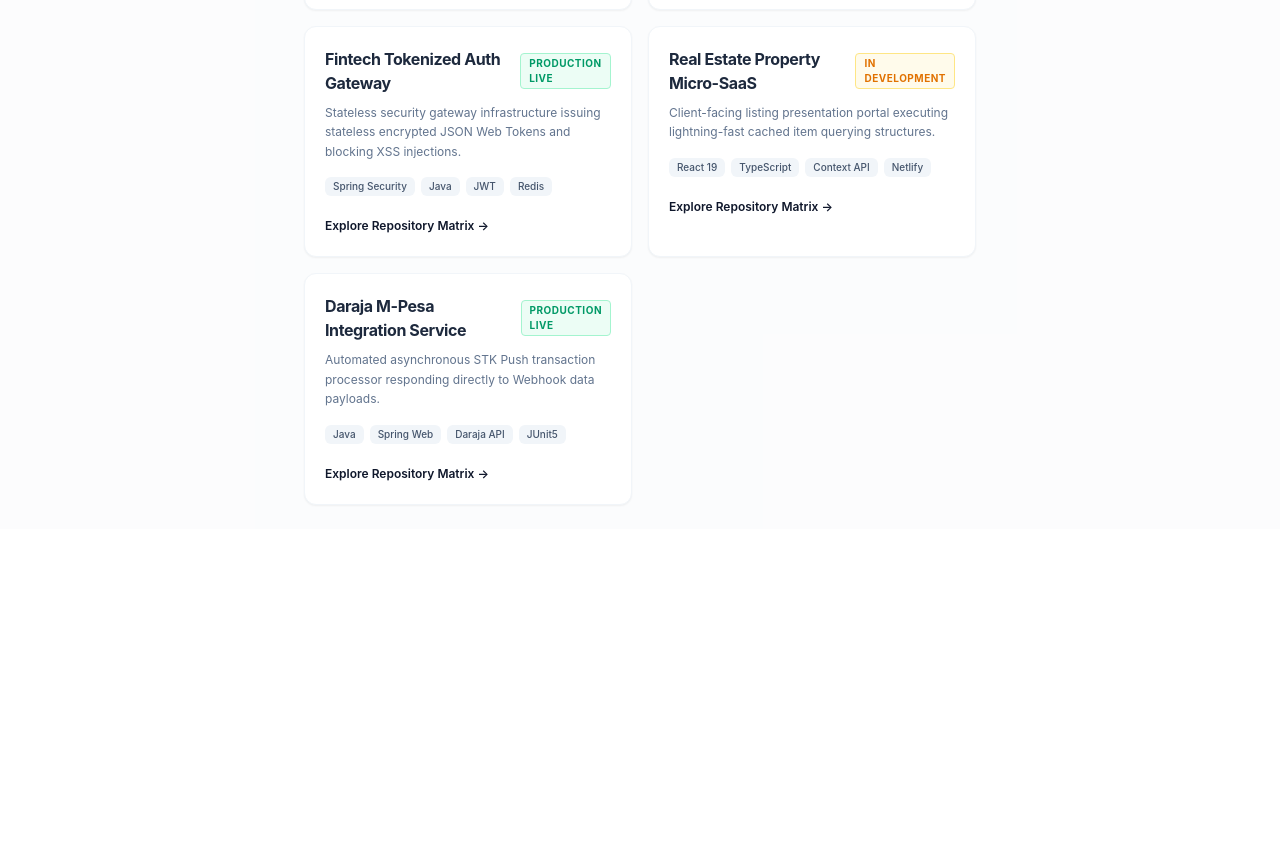
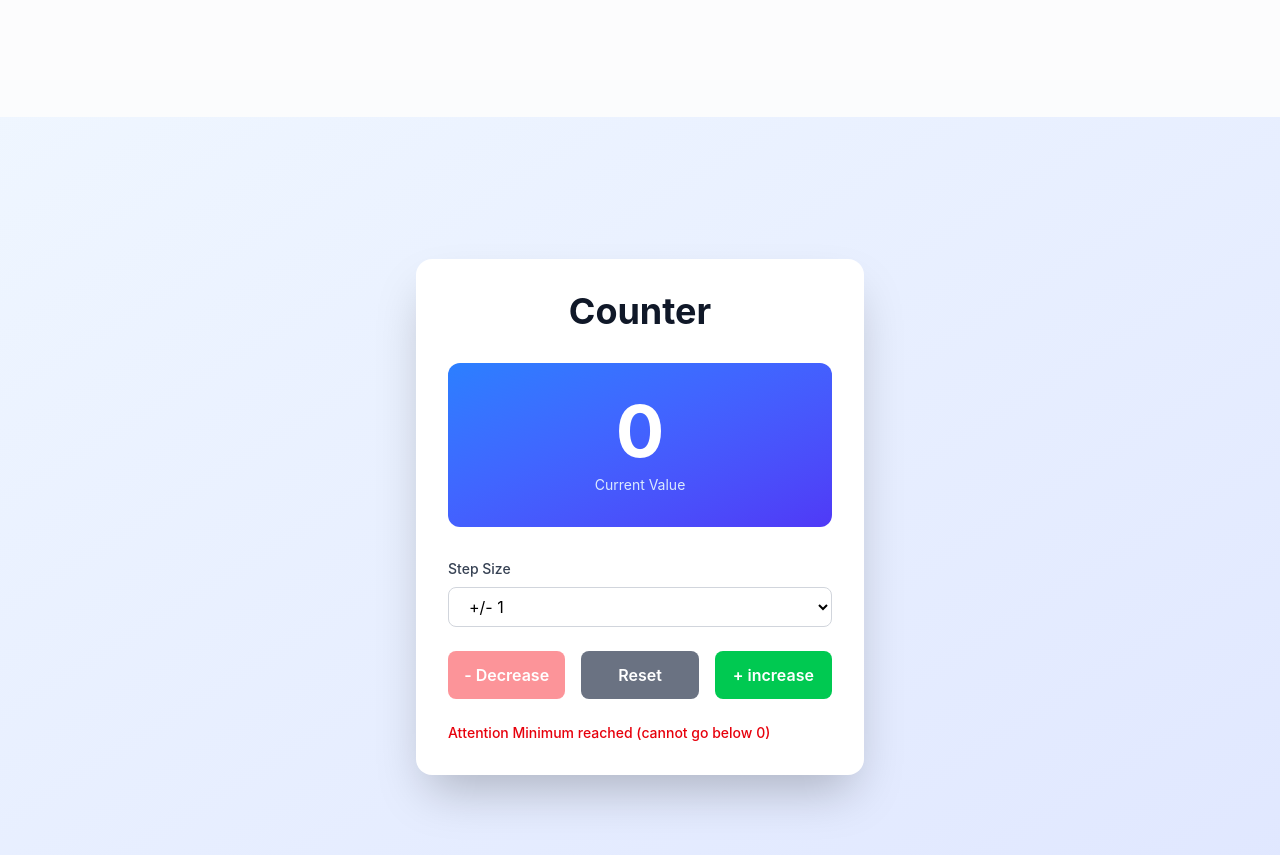
Before and after one commit to manuelogonda/Frontend-React-TS, a React (Vite) app in the folder frontend/: page / in a window 1280 px wide. Shown: the part 683-1538 px from the top of the page. Before the commit the page ends 1212 px from the top, so only its background shows below. Built offline with nearby package versions, Linux system fonts and the light colour scheme.

Commit message:
practical lab useState counter with Constaint

```diff
--- a/frontend/src/App.tsx
+++ b/frontend/src/App.tsx
@@ -3,6 +3,7 @@ import { Bio } from './Components/simple-components/Bio'
 import { Header } from './Components/simple-components/Header'
 import { ProjectCard, type ProjectAttributes } from './Components/simple-components/ProjectCard'
 import { ProjectList } from './Components/simple-components/Projects';
+import { CounterWithConstraint } from './Components/StateManagement/UseStateThemeToggler';
 import './index.css'
 
 const MOCK_PROJECT_DATABASE: ProjectAttributes[] = [
@@ -53,7 +54,7 @@ function App() {
   return (
     <>
       <div className="min-h-screen bg-slate-50/50 py-6 px-4 sm:px-6">
-      <Header />
+      {/* <Header />
       <Bio />
 
       <main className="max-w-2xl mx-auto mt-4 font-sans">
@@ -78,8 +79,10 @@ function App() {
           })}
 
         </div>
-      </main>
+      </main> */}
+
     </div>
+    <CounterWithConstraint />
     </>
   )
 }
--- /dev/null
+++ b/frontend/src/Components/StateManagement/UseStateThemeToggler.tsx
@@ -0,0 +1,110 @@
+import { useState } from "react";
+
+export function ThemeToggler() {
+    const [isDark, setIsDark] = useState(false);
+    <button onClick={()=> setIsDark(true)}>
+        {isDark ? 'Light mode' : 'Dark mode'}
+    </button>
+}
+
+// counter with constants
+export function CounterWithConstraint() {
+    const [count, setCount] = useState(0);
+    const [increasesWith,setIncreasesWith] = useState(1);
+
+    const increament = () => {
+        setCount(prev => {
+            const newCount = prev + increasesWith;
+            // not above ten constraint
+            return newCount > 10 ? 10 : newCount;
+        })
+    }
+
+    const decreament = () => {
+        setCount(prev => {
+            const newCount = prev - increasesWith;
+            //constraint not below
+            return newCount < 0 ? 0 : newCount;
+        })
+    }
+
+    const reset = () => {
+        setCount(0);
+    }
+
+    const handleStepChange = (e: any) => {
+       setIncreasesWith(parseInt(e.target.value));
+    }
+
+    return (
+        <div className="min-h-screen flex items-center justify-center bg-gradient-to-br from-blue-50 to-indigo-100 p-4">
+            <div className="bg-white rounded-2xl shadow-2xl p-8 max-w-md w-full">
+                <h1 className="text-4xl font-bold text-center text-gray-900 mb-8">Counter</h1>
+
+                <div className="bg-gradient-to-br from-blue-500 to-indigo-600 rounded-xl p-8 mb-8 text-center">
+                    <p className="text-7xl font-bold text-white">{count}</p>
+                    <p className="text-blue-100 text-sm mt-2">Current Value</p>
+                </div>
+
+                <div className="mb-6">
+                    <label className="block text-sm font-medium text-gray-700 mb-2"
+                    htmlFor="stepValues"
+                    >
+                        Step Size
+                    </label>
+                    <select
+                    onChange={handleStepChange}
+                    className="w-full px-4 py-2 border border-gray-300 rounded-lg focus:ring-2 focus:ring-blue-500"
+                    value={increasesWith}
+                    >
+                        <option value={1}>+/- 1</option>
+                        <option value={5}>+/- 5</option>
+                        <option value={10}>+/- 10</option>
+                    </select>
+                </div>
+
+                <div className="flex gap-4 mb-6">
+                    <button
+                    className="flex-1 px-4 py-3 bg-red-500 text-white font-semibold rounded-lg hover:bg-red-600 disabled:opacity-50 transition-all"
+                    disabled= {count === 0}
+                    onClick={decreament}
+                    >
+                        - Decrease
+                    </button>
+                    <button
+                    className="flex-1 px-4 py-3 bg-gray-500 text-white font-semibold rounded-lg hover:bg-gray-600 transition-all"
+                    onClick={reset}>
+                        Reset
+                    </button>
+                    <button
+                    onClick={increament}
+                    disabled = {count === 10}
+                    className="flex-1 px-4 py-3 bg-green-500 text-white font-semibold rounded-lg hover:bg-green-600 disabled:opacity-50 disabled:cursor-not-allowed transition-all"
+                    >
+                        + increase
+                    </button>
+                </div>
+
+                <div>
+                    {count === 0 && (
+                        <p className="text-red-600 text-sm font-medium">
+                            Attention Minimum reached (cannot go below 0)
+                        </p>
+                    )}
+                    {count === 10 && (
+                        <p className="text-amber-600 text-sm font-medium">
+                            Maximum reached (cannot exceed 10)
+                        </p>
+                    )}
+                    {count > 0 && count < 10 && (
+                        <p className="text-gray-500 text-sm">
+                            Range: 0 - 10 | Step: {increasesWith}
+                        </p>
+                    )}
+                </div>
+            </div>
+        </div>
+    )
+}
+
+// CODING LAB - DARK MODE TOGGLE
```
